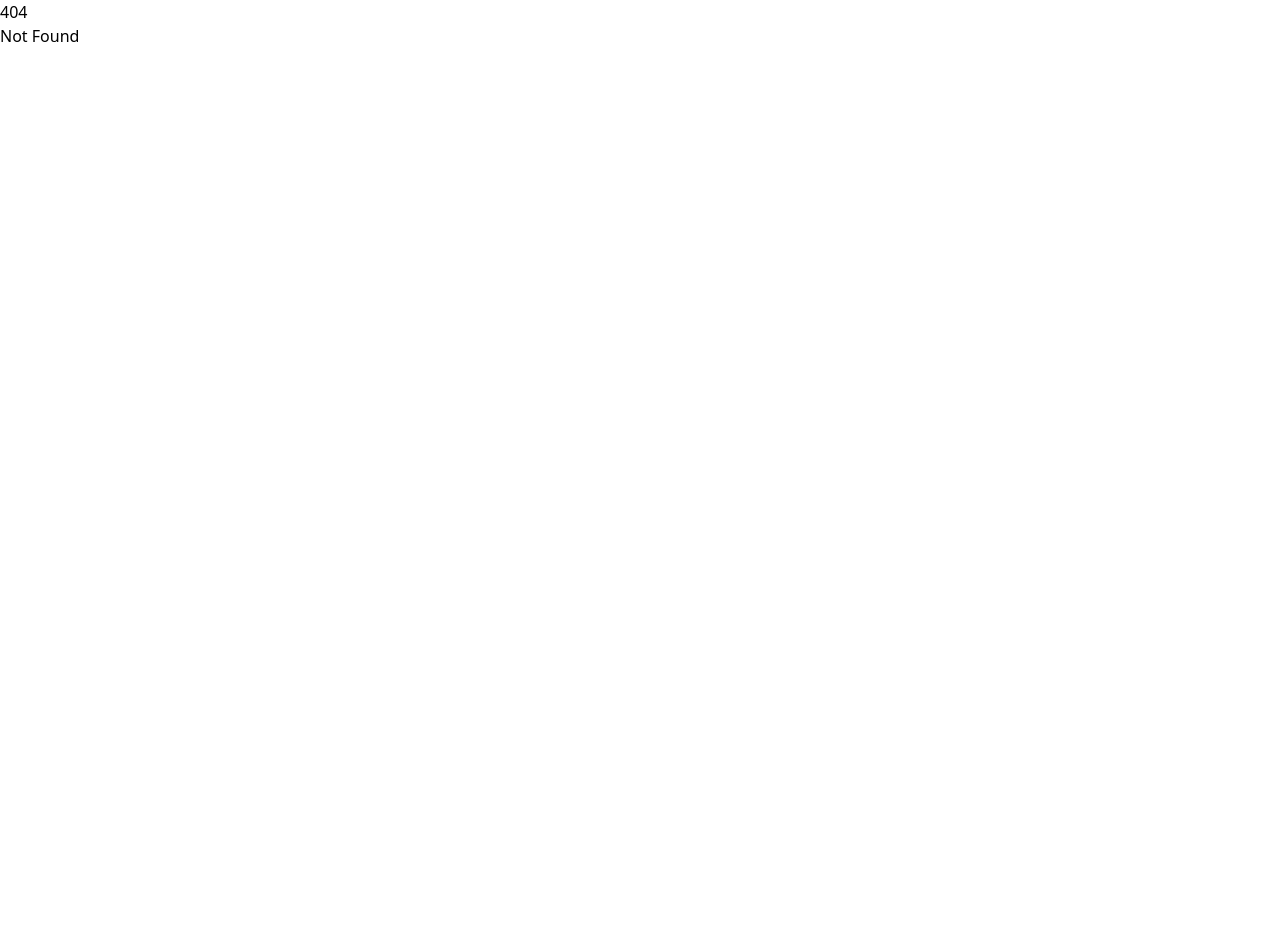
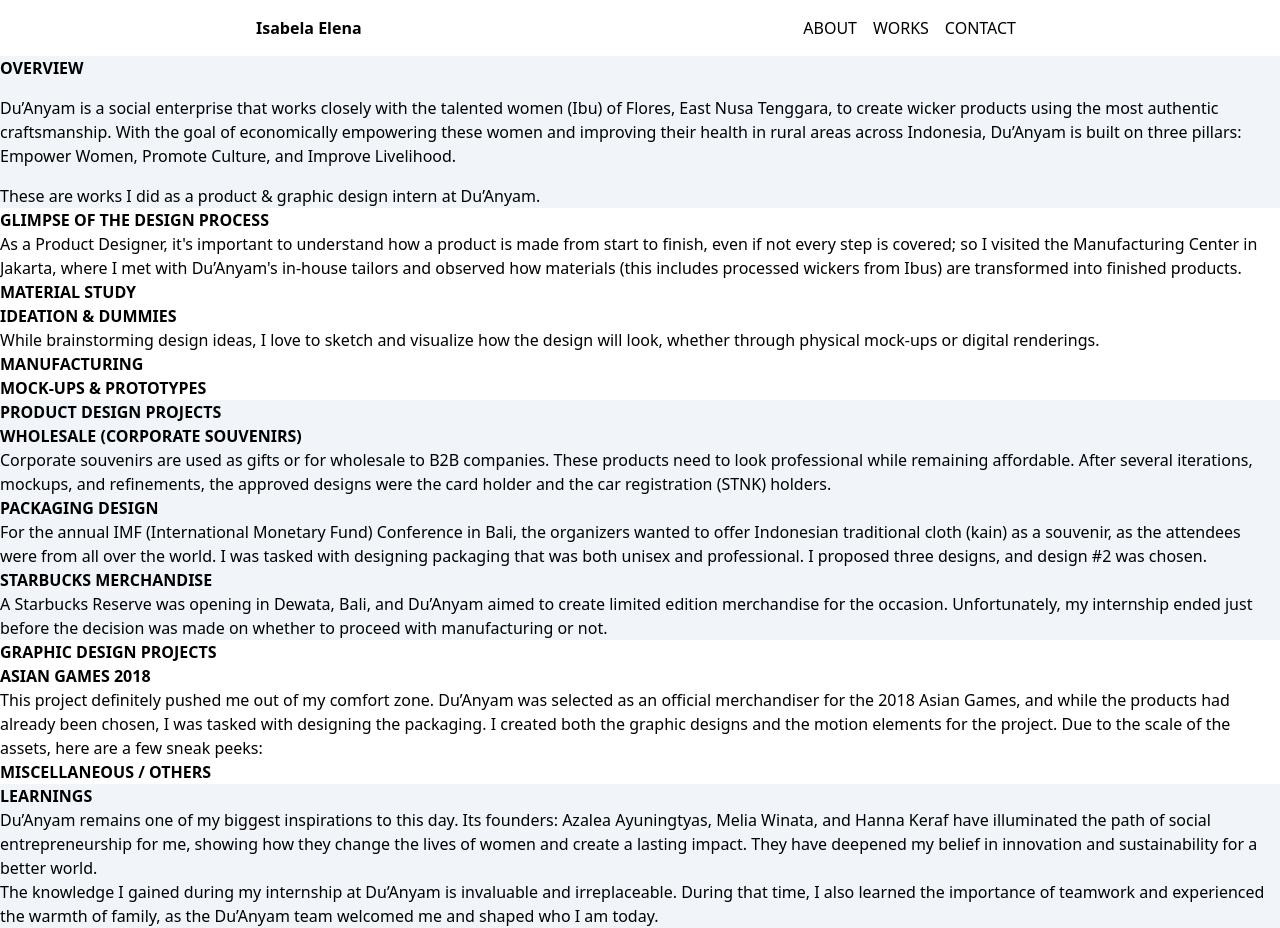
Before and after one commit to isabelaelena/isabelaelena.github.io, a SvelteKit app: page /works/duanyam in a window 1280 px wide. Before the commit this address had no page. Before the commit the page ends 800 px from the top, so only its background shows below. Built offline with nearby package versions, Linux system fonts and the light colour scheme.

Commit message:
made more pages

```diff
--- a/src/routes/+layout.svelte
+++ b/src/routes/+layout.svelte
@@ -2,4 +2,11 @@
 	import '../app.css';
 </script>
 
+<nav class="mx-auto flex max-w-screen-md py-4 uppercase">
+	<a href="#home" class="flex-1 font-bold capitalize">Isabela Elena</a>
+	<a href="#" class="px-2">About</a>
+	<a href="#works" class="px-2">Works</a>
+	<a href="#contact" class="px-2">Contact</a>
+</nav>
+
 <slot />
--- a/src/routes/+page.svelte
+++ b/src/routes/+page.svelte
@@ -1,13 +1,6 @@
 <script lang="ts">
 	import Banner from '$lib/elena.svelte';
 </script>
-
-<nav class="mx-auto flex max-w-screen-md py-4 uppercase">
-	<a href="#" class="flex-1 font-bold capitalize">Isabela Elena</a>
-	<a href="#" class="px-2">About</a>
-	<a href="#" class="px-2">Works</a>
-	<a href="#" class="px-2">Contact</a>
-</nav>
 
 <div class="mx-auto max-w-screen-md pb-72">
 	<div class="flex space-x-4">
@@ -16,13 +9,13 @@
 			<p class="mt-8 font-serif">
 				Currently working as a Product Manager in the public sector across North America
 			</p>
-			<a class="mt-8 text-sm italic" href="/resume.pdf">Download my resume 〉</a>
+			<a class="mt-8 text-sm hover:italic" href="/resume.pdf">Download my resume 〉</a>
 		</div>
 		<!-- <div class="min-h-96 min-w-80 bg-gray-200 inline-block"></div> -->
 		<Banner />
 	</div>
 
-	<h2 class="font-bold">get to know me</h2>
+	<h2 class="font-bold hover:italic">get to know me 〉</h2>
 
 	<p class="pt-4">
 		Hi, I'm Elena. I like to think, research (surfing the web included), design, build, annnddd
@@ -36,7 +29,7 @@
 
 	<p class="pt-4">Love learning about new stuff. Connect with me :)</p>
 
-	<h2 class="font-bold">works & projects</h2>
+	<h2 class="font-bold" id="works">works & projects</h2>
 
 	<div class="relative max-w-full pt-4">
 		<div class="flex space-x-2 overflow-x-auto">
@@ -62,7 +55,7 @@
 
 	<!-- TODO -->
 
-	<h2 class="font-bold">have coffee with me ☕️</h2>
+	<h2 class="font-bold" id="contact">have coffee with me ☕️</h2>
 
 	<ul>
 		<li><a href="mailto:isabelaelenang@gmail.com">Email</a></li>
--- /dev/null
+++ b/src/routes/about/+page.svelte
@@ -0,0 +1,3 @@
+<p class="pt-4">
+    This is my about page
+</p>
--- /dev/null
+++ b/src/routes/works/duanyam/+page.svelte
@@ -0,0 +1,78 @@
+<div>
+
+    <div class="bg-slate-100">
+        <h2 class="font-bold">OVERVIEW</h2>
+        <p class="pt-4">
+            <a href="https://duanyam.com/en/about-us/">Du’Anyam</a> is a social enterprise that works closely with the talented women (Ibu) of Flores, East Nusa Tenggara, to create wicker products using the most authentic craftsmanship. With the goal of economically empowering these women and improving their health in rural areas across Indonesia, Du’Anyam is built on three pillars: Empower Women, Promote Culture, and Improve Livelihood.
+        </p>
+        <p class="pt-4">
+            These are works I did as a product & graphic design intern at Du’Anyam.
+        </p>
+    </div>
+
+    <div>
+        <h2 class="font-bold">GLIMPSE OF THE DESIGN PROCESS</h2>
+        <p>
+            As a Product Designer, it's important to understand how a product is made from start to finish, even if not every step is covered; so I visited the Manufacturing Center in Jakarta, where I met with Du’Anyam's in-house tailors and observed how materials (this includes processed wickers from Ibus) are transformed into finished products.
+        </p>
+
+        <h2 class="font-bold">MATERIAL STUDY</h2>
+
+        <h2 class="font-bold">IDEATION & DUMMIES</h2>
+
+        <p>
+            While brainstorming design ideas, I love to sketch and visualize how the design will look, whether through physical mock-ups or digital renderings.
+        </p>
+
+        <h2 class="font-bold">MANUFACTURING</h2>
+
+        <h2 class="font-bold">MOCK-UPS & PROTOTYPES</h2>
+    </div>
+
+    <div class="bg-slate-100">
+        <h2 class="font-bold">PRODUCT DESIGN PROJECTS</h2>
+
+        <h2 class="font-bold">WHOLESALE (CORPORATE SOUVENIRS)</h2>
+
+        <p>
+            Corporate souvenirs are used as gifts or for wholesale to B2B companies. These products need to look professional while remaining affordable. After several iterations, mockups, and refinements, the approved designs were the card holder and the car registration (STNK) holders.
+        </p>
+
+        <h2 class="font-bold">PACKAGING DESIGN</h2>
+        <p>
+            For the annual IMF (International Monetary Fund) Conference in Bali, the organizers wanted to offer Indonesian traditional cloth (kain) as a souvenir, as the attendees were from all over the world. I was tasked with designing packaging that was both unisex and professional. I proposed three designs, and design #2 was chosen.
+        </p>
+
+        <h2 class="font-bold">STARBUCKS MERCHANDISE</h2>
+
+        <p>
+            A Starbucks Reserve was opening in Dewata, Bali, and Du’Anyam aimed to create limited edition merchandise for the occasion. Unfortunately, my internship ended just before the decision was made on whether to proceed with manufacturing or not.
+        </p>
+    </div>
+
+    <div>
+        <h2 class="font-bold">GRAPHIC DESIGN PROJECTS</h2>
+
+        <h2 class="font-bold">ASIAN GAMES 2018</h2>
+
+        <p>
+            This project definitely pushed me out of my comfort zone. Du’Anyam was selected as an official merchandiser for the 2018 Asian Games, and while the products had already been chosen, I was tasked with designing the packaging. I created both the graphic designs and the motion elements for the project. Due to the scale of the assets, here are a few sneak peeks:
+        </p>
+
+        <h2 class="font-bold">MISCELLANEOUS / OTHERS</h2>
+    </div>
+
+    <div class="bg-slate-100">
+        <h2 class="font-bold">LEARNINGS</h2>
+
+        <p>
+            Du’Anyam remains one of my biggest inspirations to this day. Its founders: Azalea Ayuningtyas, Melia Winata, and Hanna Keraf have illuminated the path of social entrepreneurship for me, showing how they change the lives of women and create a lasting impact. They have deepened my belief in innovation and sustainability for a better world.
+        </p>
+
+        <p>
+            The knowledge I gained during my internship at Du’Anyam is invaluable and irreplaceable. During that time, I also learned the importance of teamwork and experienced the warmth of family, as the Du’Anyam team welcomed me and shaped who I am today.
+        </p>
+    </div>
+
+
+</div>
```
Also changed, not shown: src/routes/works/siklus/+page.svelte (added).
